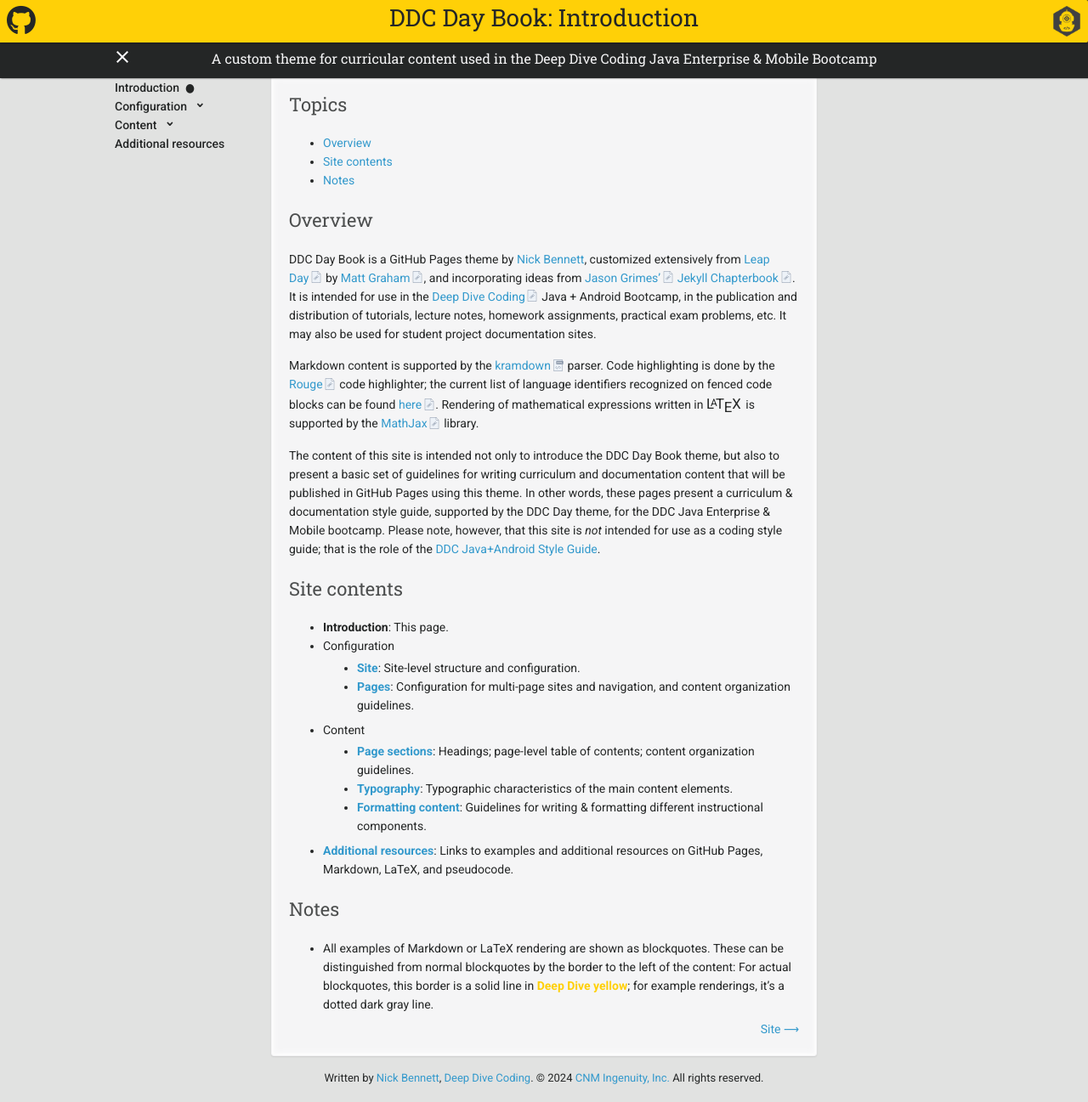
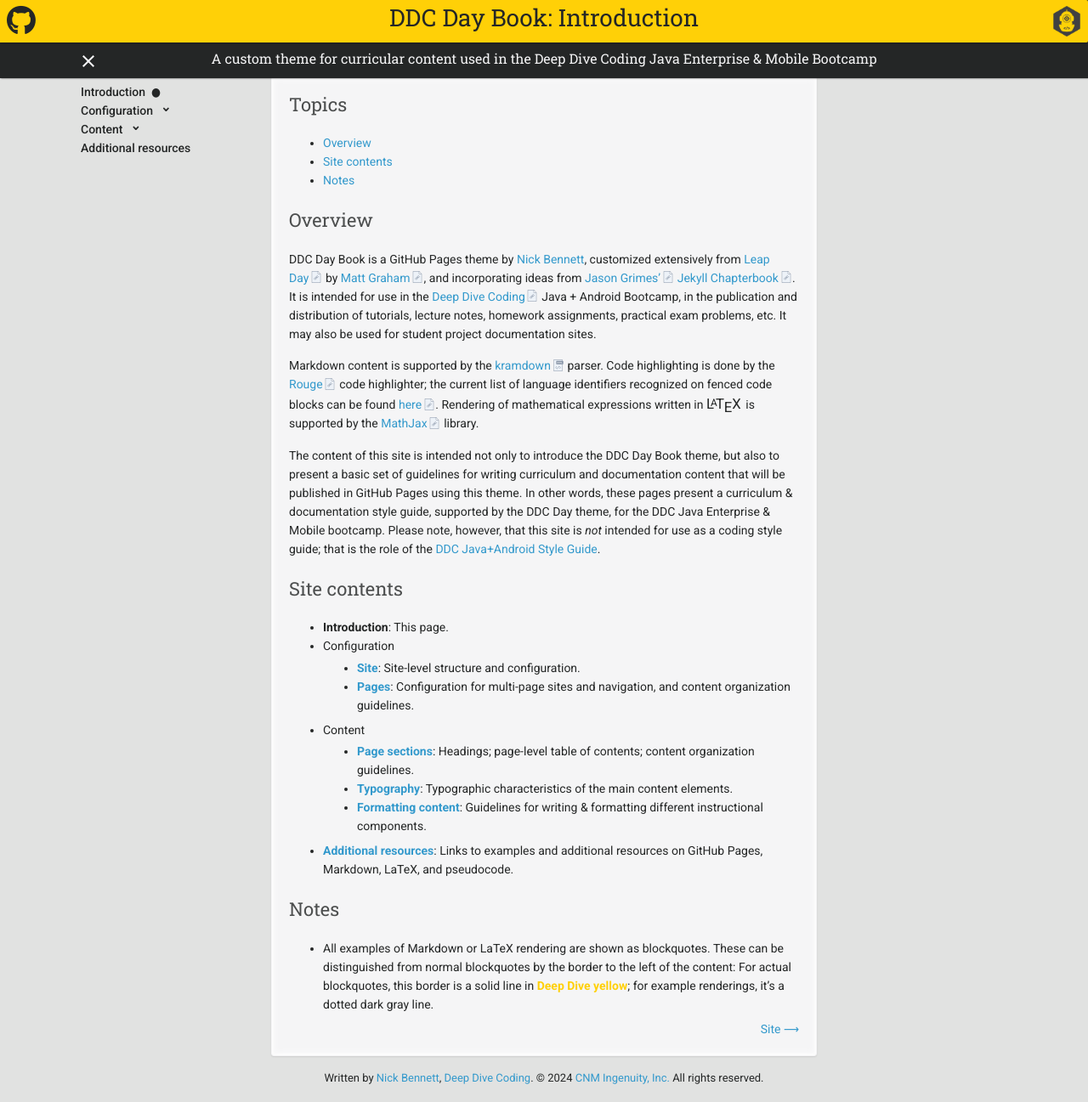
Before and after one commit to ddc-java/ddc-day-book, a Jekyll site: the page built from index.md, in a window 1280 px wide and 1297 px high. Shown: the whole window at 85% size. Built offline with Jekyll 4.4.1, drawn with Linux system fonts in a browser that asks for light colours; nearby versions of some CDN libraries; our own code applies the rules of GitHub Pages for plain Markdown files; formulas are drawn with MathJax 3.

Commit message:
More room for ToC at next smaller size.

```diff
--- a/_sass/ddc-day-book.scss
+++ b/_sass/ddc-day-book.scss
@@ -1064,8 +1064,8 @@
 
     nav.toc {
 
-      margin-left: -510px;
-      margin-top: -40px;
+      margin-left: -550px;
+      margin-top: -35px;
 
       > input[type="checkbox"] {
 
```
